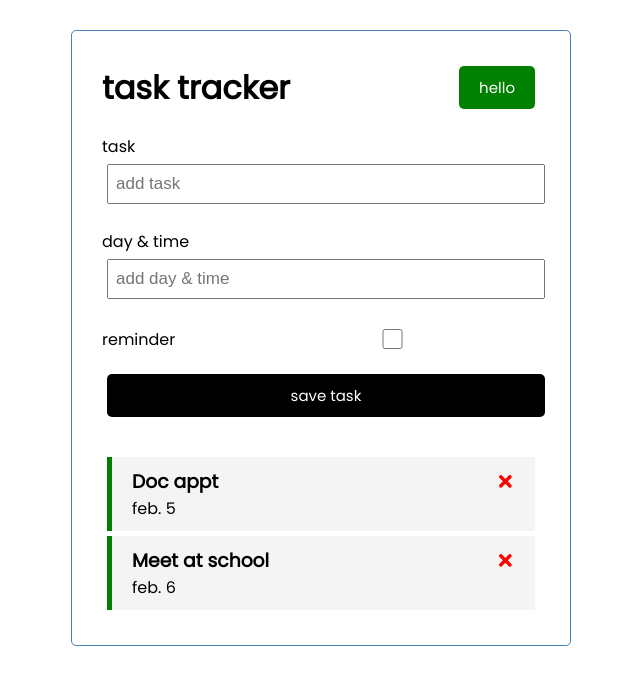
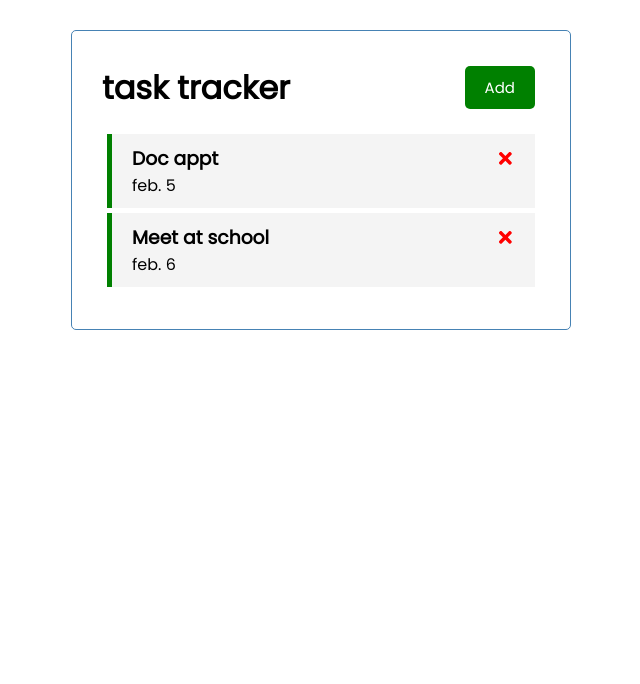
Before and after one commit to found-james/react-task-tracker, a React (Create React App) app: page / in a window 1280 px wide. Shown: the top 684 px of the page, without its empty margins (319-959 px from the left). Built offline with nearby package versions, Linux system fonts and the light colour scheme.

Commit message:
toggle open & close form set up

```diff
--- a/src/App.js
+++ b/src/App.js
@@ -5,6 +5,7 @@
 
 
 const App = () => {
+  const [showAddTask, setShowAddTask] = useState (false)
   const [tasks, setTasks] = useState([
     {
         id: 1,
@@ -42,8 +43,8 @@
 }
   return (
     <div className="container">
-        <Header />
-        <AddTask onAdd={addTask}/>
+        <Header onAdd={() => setShowAddTask(!showAddTask)} />
+        {showAddTask && <AddTask onAdd={addTask}/>}
         {tasks.length > 0 ? (
           <Tasks tasks={tasks}
                  erase={deleteTask}
--- a/src/components/Button.js
+++ b/src/components/Button.js
@@ -1,11 +1,8 @@
 import PropTypes from 'prop-types'
 
-const Button = ({ color, text }) => {
-    const clicked = () => {
-        console.log('back to this shit')
-    }
+const Button = ({ color, text, onClick }) => {
 
-    return <button onClick={clicked}
+    return <button onClick={onClick}
                    style={{backgroundColor: color }}
                    className='btn'>
                     {text}
@@ -19,7 +16,7 @@
 Button.propTypes = {
     text: PropTypes.string,
     color: PropTypes.string,
-    clicked: PropTypes.func
+    onClick: PropTypes.func
 }
 export default Button
 
--- a/src/components/Header.js
+++ b/src/components/Header.js
@@ -2,11 +2,12 @@
 import PropTypes from 'prop-types'
 import Button from './Button'
 
-const Header = ({ title }) => {
+const Header = ({ title, onAdd }) => {
+
   return (
     <header className='header'>
         <h1>{title}</h1>
-        <Button color='green' text='hello' />
+        <Button color='green' text='Add' onClick={onAdd}/>
     </header>
   )
 }
```
